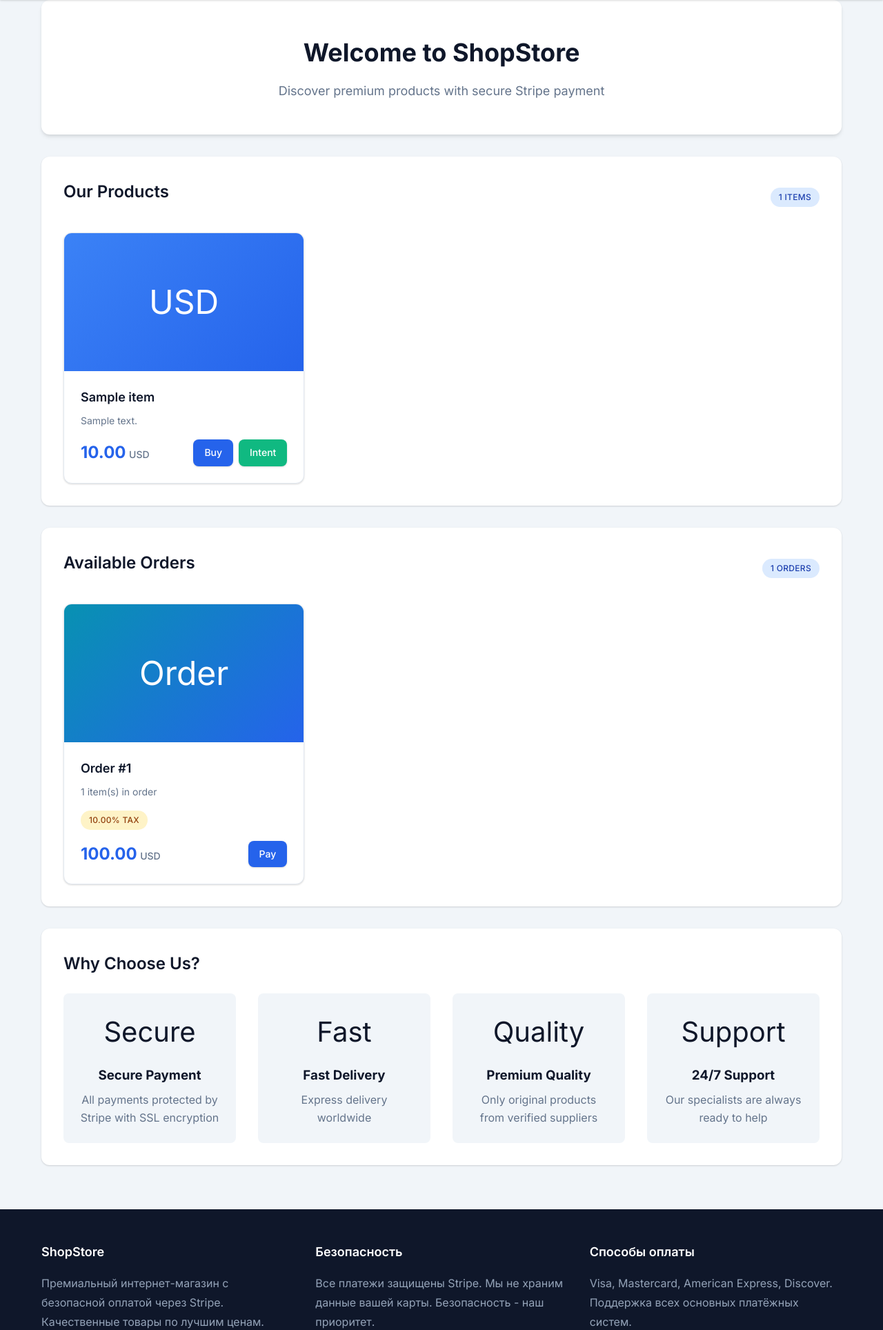
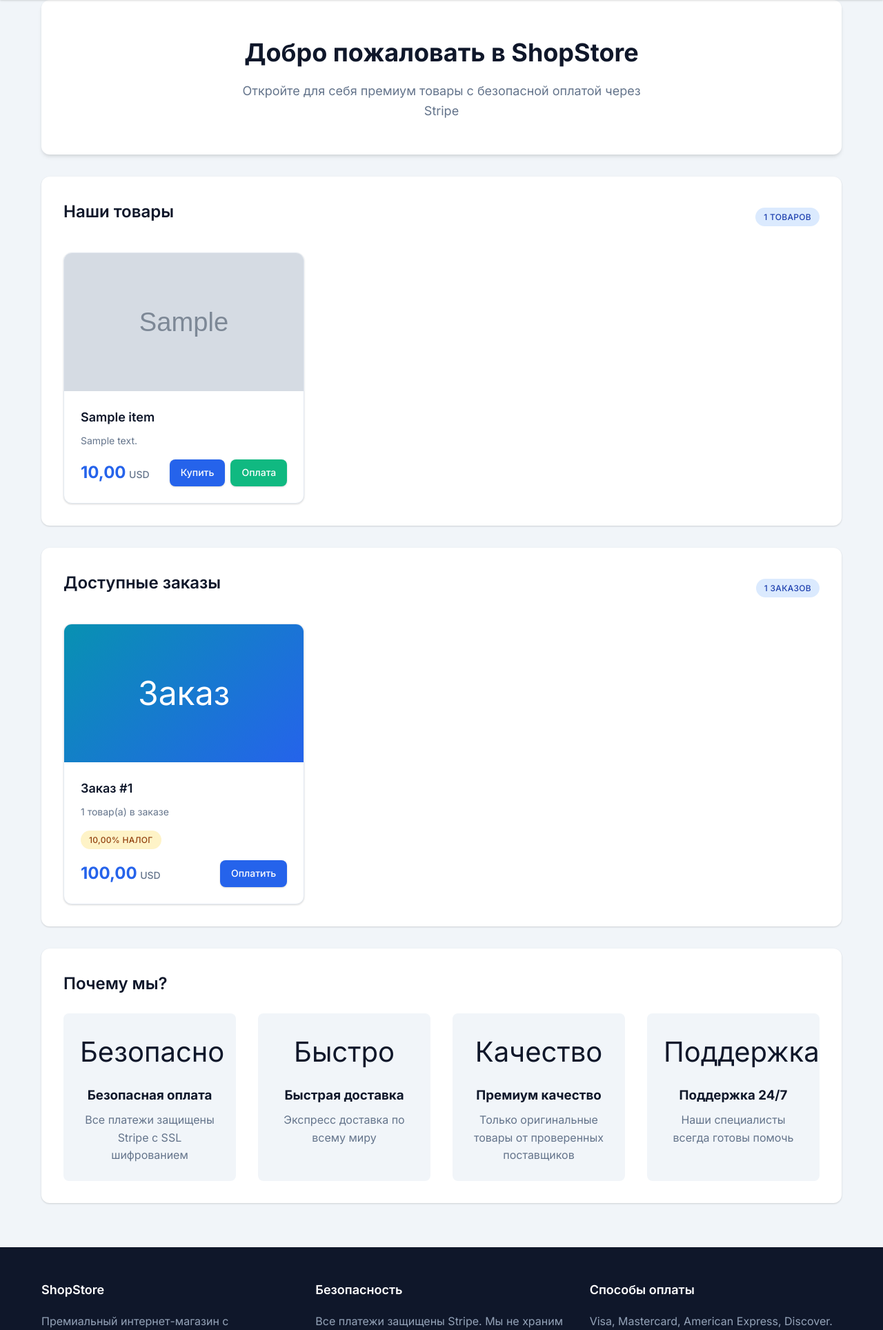
Before and after one commit to Lappy000/-stripe-test, a Django app: page / in a window 1280 px wide. Shown: the part 70-1998 px from the top of the page at 69% size. Run offline with Django 4.2, Linux system fonts and the light colour scheme; tables that the repository leaves empty hold one stand-in row (values such as "Sample post"); grey boxes marked "Sample" are stand-in pictures.

Commit message:
Russify site, add product images support

```diff
--- a/templates/base.html
+++ b/templates/base.html
@@ -1,9 +1,9 @@
 <!DOCTYPE html>
-<html lang="en">
+<html lang="ru">
 <head>
     <meta charset="UTF-8">
     <meta name="viewport" content="width=device-width, initial-scale=1.0">
-    <title>{% block title %}ShopStore - Premium Products{% endblock %}</title>
+    <title>{% block title %}ShopStore - Премиум товары{% endblock %}</title>
     <link rel="icon" href="data:,">
     <link href="https://fonts.googleapis.com/css2?family=Inter:wght@300;400;500;600;700;800&display=swap" rel="stylesheet">
     <style>
--- a/templates/payments/home.html
+++ b/templates/payments/home.html
@@ -1,18 +1,19 @@
 {% extends 'base.html' %}
+{% load static %}
 
-{% block title %}ShopStore - Premium Products{% endblock %}
+{% block title %}ShopStore - Премиум товары{% endblock %}
 
 {% block content %}
 <div class="hero">
-    <h1>Welcome to ShopStore</h1>
-    <p>Discover premium products with secure Stripe payment</p>
+    <h1>Добро пожаловать в ShopStore</h1>
+    <p>Откройте для себя премиум товары с безопасной оплатой через Stripe</p>
 </div>
 
 <!-- Products Section -->
 <div class="card">
     <div class="section-header">
-        <h2>Our Products</h2>
-        <span class="badge badge-currency">{{ items|length }} items</span>
+        <h2>Наши товары</h2>
+        <span class="badge badge-currency">{{ items|length }} товаров</span>
     </div>
 
     {% if items %}
@@ -20,11 +21,13 @@
         {% for item in items %}
         <a href="{% url 'item_detail' item_id=item.id %}" class="product-card-link" style="text-decoration: none; color: inherit; display: block;">
             <div class="product-card">
-                <div class="product-image">
-                    {% if item.currency == 'usd' %}
-                        USD
-                    {% elif item.currency == 'eur' %}
-                        EUR
+                <div class="product-image" {% if item.image %}style="background: url('{% static 'img/' %}{{ item.image }}') center/cover no-repeat;"{% endif %}>
+                    {% if not item.image %}
+                        {% if item.currency == 'usd' %}
+                            USD
+                        {% elif item.currency == 'eur' %}
+                            EUR
+                        {% endif %}
                     {% endif %}
                 </div>
                 <div class="product-content">
@@ -37,10 +40,10 @@
                         </div>
                         <div style="display: flex; gap: 0.5rem;">
                             <span class="btn btn-sm">
-                                Buy
+                                Купить
                             </span>
                             <span class="btn btn-secondary btn-sm" onclick="event.preventDefault(); window.location.href='{% url 'payment_intent_page' item_id=item.id %}';">
-                                Intent
+                                Оплата
                             </span>
                         </div>
                     </div>
@@ -51,8 +54,8 @@
     </div>
     {% else %}
     <div style="text-align: center; padding: 3rem; color: var(--gray);">
-        <p style="font-size: 1.125rem;">No products available</p>
-        <p style="margin-top: 1rem;">Add products via <a href="/admin/" style="color: var(--primary);">Admin Panel</a></p>
+        <p style="font-size: 1.125rem;">Товары пока недоступны</p>
+        <p style="margin-top: 1rem;">Добавьте товары через <a href="/admin/" style="color: var(--primary);">Панель администратора</a></p>
     </div>
     {% endif %}
 </div>
@@ -61,8 +64,8 @@
 {% if orders %}
 <div class="card">
     <div class="section-header">
-        <h2>Available Orders</h2>
-        <span class="badge badge-currency">{{ orders|length }} orders</span>
+        <h2>Доступные заказы</h2>
+        <span class="badge badge-currency">{{ orders|length }} заказов</span>
     </div>
 
     <div class="products-grid">
@@ -70,22 +73,22 @@
         <a href="{% url 'order_detail' order_id=order.id %}" class="product-card-link" style="text-decoration: none; color: inherit; display: block;">
             <div class="product-card">
                 <div class="product-image" style="background: linear-gradient(135deg, var(--accent) 0%, var(--primary) 100%);">
-                    Order
+                    Заказ
                 </div>
                 <div class="product-content">
-                    <h3 class="product-title">Order #{{ order.id }}</h3>
+                    <h3 class="product-title">Заказ #{{ order.id }}</h3>
                     <p class="product-description">
-                        {{ order.order_items.count }} item(s) in order
+                        {{ order.order_items.count }} товар(а) в заказе
                     </p>
                     <div style="margin: 1rem 0; display: flex; gap: 0.5rem; flex-wrap: wrap;">
                         {% if order.discount %}
                         <span class="badge badge-discount">
-                            {{ order.discount.percent_off }}% OFF
+                            {{ order.discount.percent_off }}% скидка
                         </span>
                         {% endif %}
                         {% if order.tax %}
                         <span class="badge badge-tax">
-                            {{ order.tax.percentage }}% Tax
+                            {{ order.tax.percentage }}% налог
                         </span>
                         {% endif %}
                     </div>
@@ -95,7 +98,7 @@
                             <span class="product-currency">{{ order.currency|upper }}</span>
                         </div>
                         <span class="btn btn-sm">
-                            Pay
+                            Оплатить
                         </span>
                     </div>
                 </div>
@@ -108,27 +111,27 @@
 
 <!-- Features Section -->
 <div class="card">
-    <h2>Why Choose Us?</h2>
+    <h2>Почему мы?</h2>
     <div style="display: grid; grid-template-columns: repeat(auto-fit, minmax(250px, 1fr)); gap: 2rem; margin-top: 1.5rem;">
         <div style="text-align: center; padding: 1.5rem; background: var(--gray-lighter); border-radius: 8px;">
-            <div style="font-size: 2.5rem; margin-bottom: 1rem;">Secure</div>
-            <h3 style="margin-bottom: 0.5rem; color: var(--dark);">Secure Payment</h3>
-            <p style="color: var(--gray);">All payments protected by Stripe with SSL encryption</p>
+            <div style="font-size: 2.5rem; margin-bottom: 1rem;">Безопасно</div>
+            <h3 style="margin-bottom: 0.5rem; color: var(--dark);">Безопасная оплата</h3>
+            <p style="color: var(--gray);">Все платежи защищены Stripe с SSL шифрованием</p>
         </div>
         <div style="text-align: center; padding: 1.5rem; background: var(--gray-lighter); border-radius: 8px;">
-            <div style="font-size: 2.5rem; margin-bottom: 1rem;">Fast</div>
-            <h3 style="margin-bottom: 0.5rem; color: var(--dark);">Fast Delivery</h3>
-            <p style="color: var(--gray);">Express delivery worldwide</p>
+            <div style="font-size: 2.5rem; margin-bottom: 1rem;">Быстро</div>
+            <h3 style="margin-bottom: 0.5rem; color: var(--dark);">Быстрая доставка</h3>
+            <p style="color: var(--gray);">Экспресс доставка по всему миру</p>
         </div>
         <div style="text-align: center; padding: 1.5rem; background: var(--gray-lighter); border-radius: 8px;">
-            <div style="font-size: 2.5rem; margin-bottom: 1rem;">Quality</div>
-            <h3 style="margin-bottom: 0.5rem; color: var(--dark);">Premium Quality</h3>
-            <p style="color: var(--gray);">Only original products from verified suppliers</p>
+            <div style="font-size: 2.5rem; margin-bottom: 1rem;">Качество</div>
+            <h3 style="margin-bottom: 0.5rem; color: var(--dark);">Премиум качество</h3>
+            <p style="color: var(--gray);">Только оригинальные товары от проверенных поставщиков</p>
         </div>
         <div style="text-align: center; padding: 1.5rem; background: var(--gray-lighter); border-radius: 8px;">
-            <div style="font-size: 2.5rem; margin-bottom: 1rem;">Support</div>
-            <h3 style="margin-bottom: 0.5rem; color: var(--dark);">24/7 Support</h3>
-            <p style="color: var(--gray);">Our specialists are always ready to help</p>
+            <div style="font-size: 2.5rem; margin-bottom: 1rem;">Поддержка</div>
+            <h3 style="margin-bottom: 0.5rem; color: var(--dark);">Поддержка 24/7</h3>
+            <p style="color: var(--gray);">Наши специалисты всегда готовы помочь</p>
         </div>
     </div>
 </div>
```
Also changed, not shown: payments/models.py (+40 -21 lines), stripe_payment/settings.py (+25 -10 lines), templates/payments/cancel.html (+20 -20 lines), templates/payments/item_detail.html (+36 -33 lines), templates/payments/payment_intent.html (+15 -15 lines), templates/payments/success.html (+16 -16 lines), static/img/61RahTQtAqL._AC_UF894,1000_QL80_.jpg (added), static/img/dgnsngls.jpg (added), static/img/leather wallet.png (added), static/img/smartwatch.jpg (added), static/img/tshirt.jpeg (added), static/img/wirelessheadphns.jpg (added).
